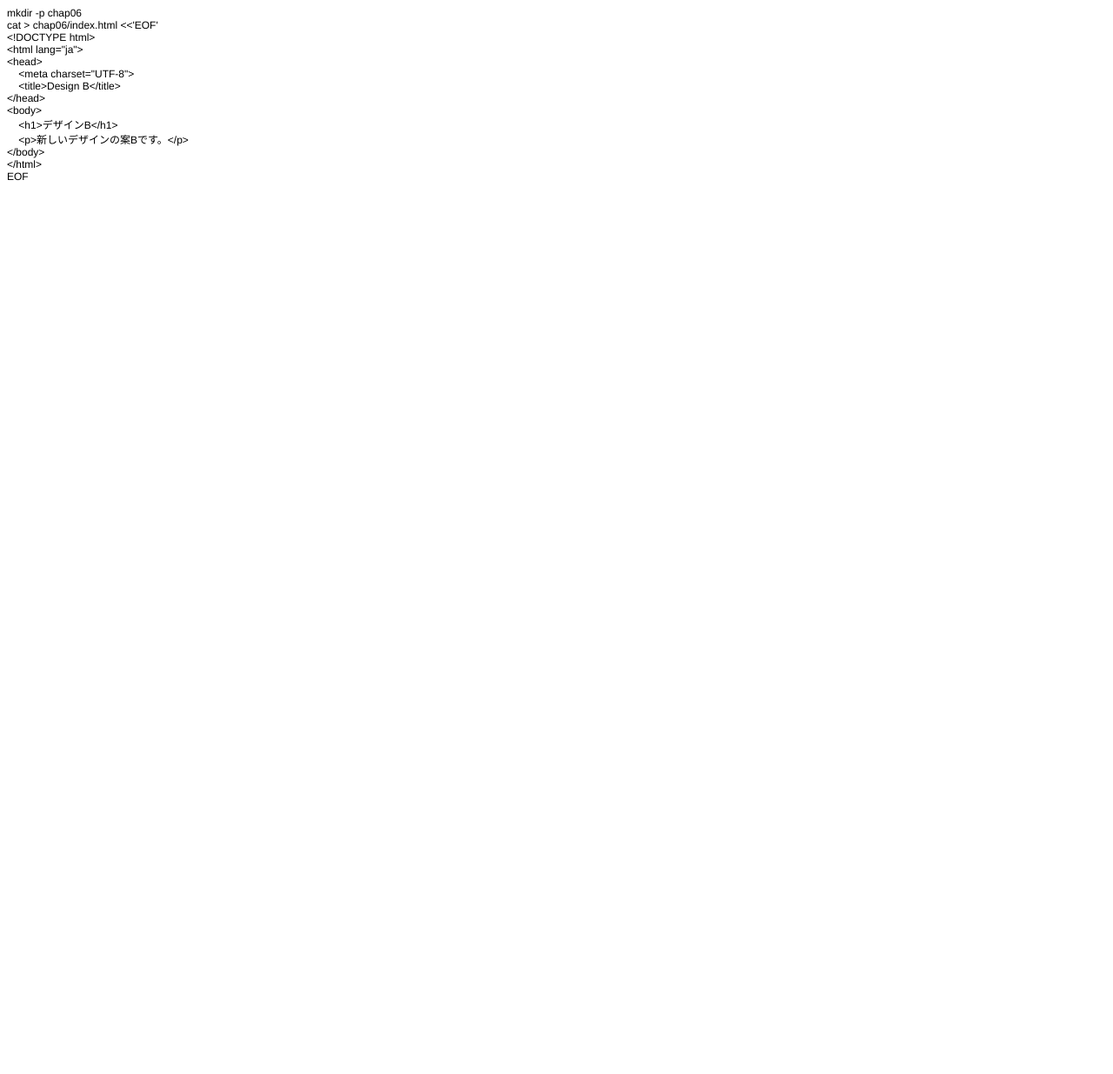
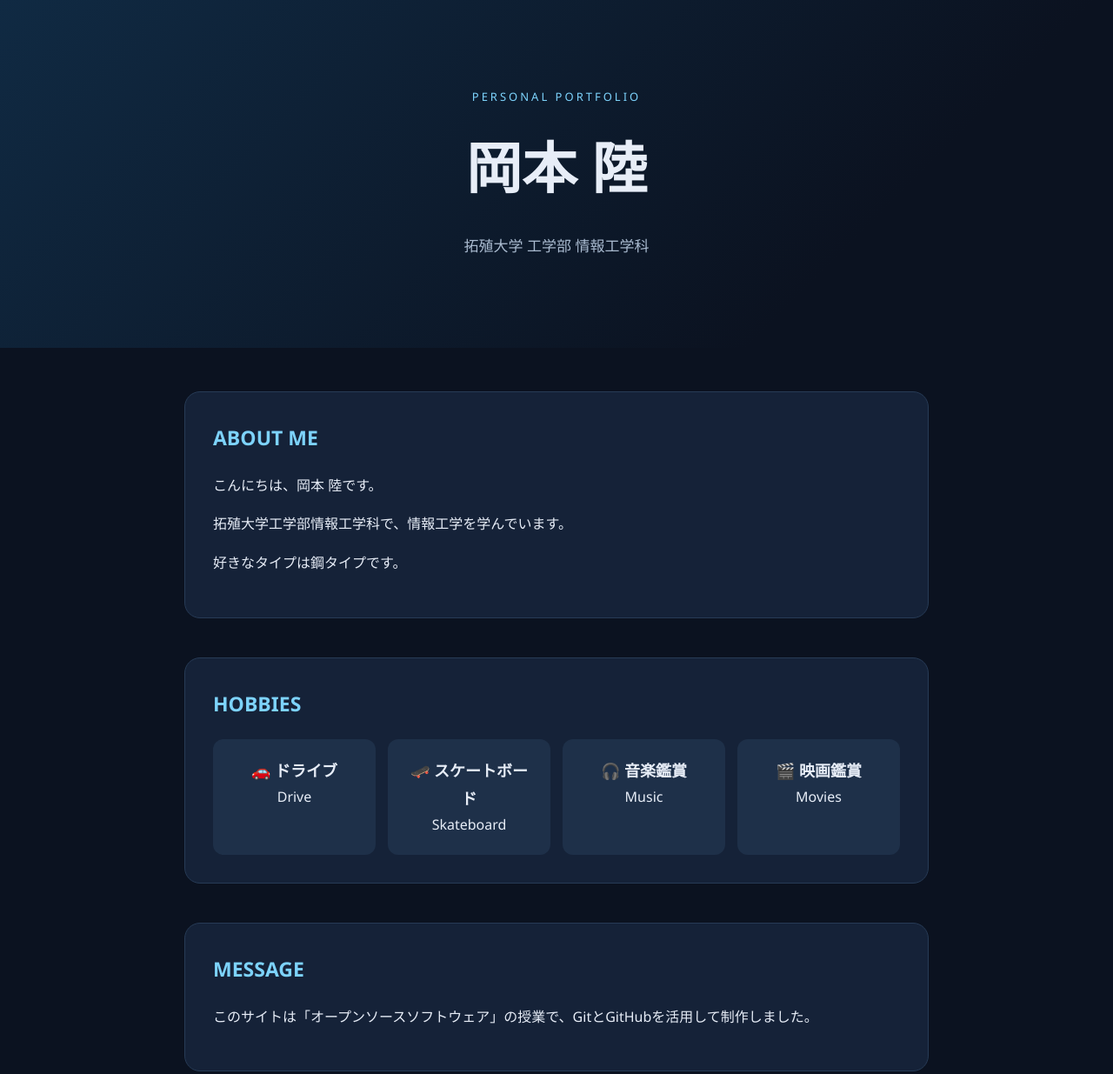
Before and after one commit to g184182021/g184182021.github.io, a plain HTML site: page index.html in a window 1280 px wide. Shown: the top 1235 px of the page at 87% size. Before the commit the page ends 800 px from the top, so only its background shows below. Drawn offline with Linux system fonts and the light colour scheme.

Commit message:
自己紹介サイトのデザインを完成

```diff
--- a/index.html
+++ b/index.html
@@ -1,29 +1,53 @@
-<!DOCTYPE html PUBLIC "-//W3C//DTD HTML 4.01//EN" "http://www.w3.org/TR/html4/strict.dtd">
-<html>
+
+<!DOCTYPE html>
+<html lang="ja">
 <head>
-  <meta http-equiv="Content-Type" content="text/html; charset=utf-8">
-  <meta http-equiv="Content-Style-Type" content="text/css">
-  <title></title>
-  <meta name="Generator" content="Cocoa HTML Writer">
-  <meta name="CocoaVersion" content="2575.7">
-  <style type="text/css">
-    p.p1 {margin: 0.0px 0.0px 0.0px 0.0px; font: 12.0px Helvetica}
-  </style>
+<meta charset="UTF-8">
+<meta name="viewport" content="width=device-width, initial-scale=1.0">
+<title>岡本 陸 | Portfolio</title>
+<style>
+* { box-sizing: border-box; }
+body { margin: 0; font-family: "Segoe UI", "Yu Gothic", sans-serif; background: #0b1220; color: #e7edf7; line-height: 1.8; }
+header { padding: 100px 24px 85px; text-align: center; background: linear-gradient(135deg, #102a43, #0b1220 75%); }
+.tag { color: #7dd3fc; letter-spacing: 3px; font-size: 13px; }
+h1 { font-size: clamp(36px, 7vw, 64px); margin: 12px 0; }
+.lead { color: #aabbd0; font-size: 17px; }
+main { max-width: 900px; margin: auto; padding: 50px 22px 90px; }
+section { margin-bottom: 45px; padding: 32px; background: #152238; border: 1px solid #273b56; border-radius: 18px; }
+h2 { margin-top: 0; color: #7dd3fc; font-size: 23px; }
+.hobbies { display: grid; grid-template-columns: repeat(auto-fit, minmax(170px, 1fr)); gap: 14px; }
+.hobby { background: #1e3049; border-radius: 12px; padding: 20px; text-align: center; }
+.hobby strong { display: block; font-size: 18px; }
+footer { text-align: center; padding: 25px; color: #8294ac; font-size: 13px; }
+</style>
 </head>
 <body>
-<p class="p1">mkdir -p chap06</p>
-<p class="p1">cat &gt; chap06/index.html &lt;&lt;'EOF'</p>
-<p class="p1">&lt;!DOCTYPE html&gt;</p>
-<p class="p1">&lt;html lang="ja"&gt;</p>
-<p class="p1">&lt;head&gt;</p>
-<p class="p1"><span class="Apple-converted-space">    </span>&lt;meta charset="UTF-8"&gt;</p>
-<p class="p1"><span class="Apple-converted-space">    </span>&lt;title&gt;Design B&lt;/title&gt;</p>
-<p class="p1">&lt;/head&gt;</p>
-<p class="p1">&lt;body&gt;</p>
-<p class="p1"><span class="Apple-converted-space">    </span>&lt;h1&gt;デザインB&lt;/h1&gt;</p>
-<p class="p1"><span class="Apple-converted-space">    </span>&lt;p&gt;新しいデザインの案Bです。&lt;/p&gt;</p>
-<p class="p1">&lt;/body&gt;</p>
-<p class="p1">&lt;/html&gt;</p>
-<p class="p1">EOF</p>
+<header>
+<div class="tag">PERSONAL PORTFOLIO</div>
+<h1>岡本 陸</h1>
+<p class="lead">拓殖大学 工学部 情報工学科</p>
+</header>
+<main>
+<section>
+<h2>ABOUT ME</h2>
+<p>こんにちは、岡本 陸です。</p>
+<p>拓殖大学工学部情報工学科で、情報工学を学んでいます。</p>
+<p>好きなタイプは鋼タイプです。</p>
+</section>
+<section>
+<h2>HOBBIES</h2>
+<div class="hobbies">
+<div class="hobby"><strong>🚗 ドライブ</strong><span>Drive</span></div>
+<div class="hobby"><strong>🛹 スケートボード</strong><span>Skateboard</span></div>
+<div class="hobby"><strong>🎧 音楽鑑賞</strong><span>Music</span></div>
+<div class="hobby"><strong>🎬 映画鑑賞</strong><span>Movies</span></div>
+</div>
+</section>
+<section>
+<h2>MESSAGE</h2>
+<p>このサイトは「オープンソースソフトウェア」の授業で、GitとGitHubを活用して制作しました。</p>
+</section>
+</main>
+<footer>© 2026 Riku Okamoto · Made with Git & GitHub Pages</footer>
 </body>
 </html>
```
